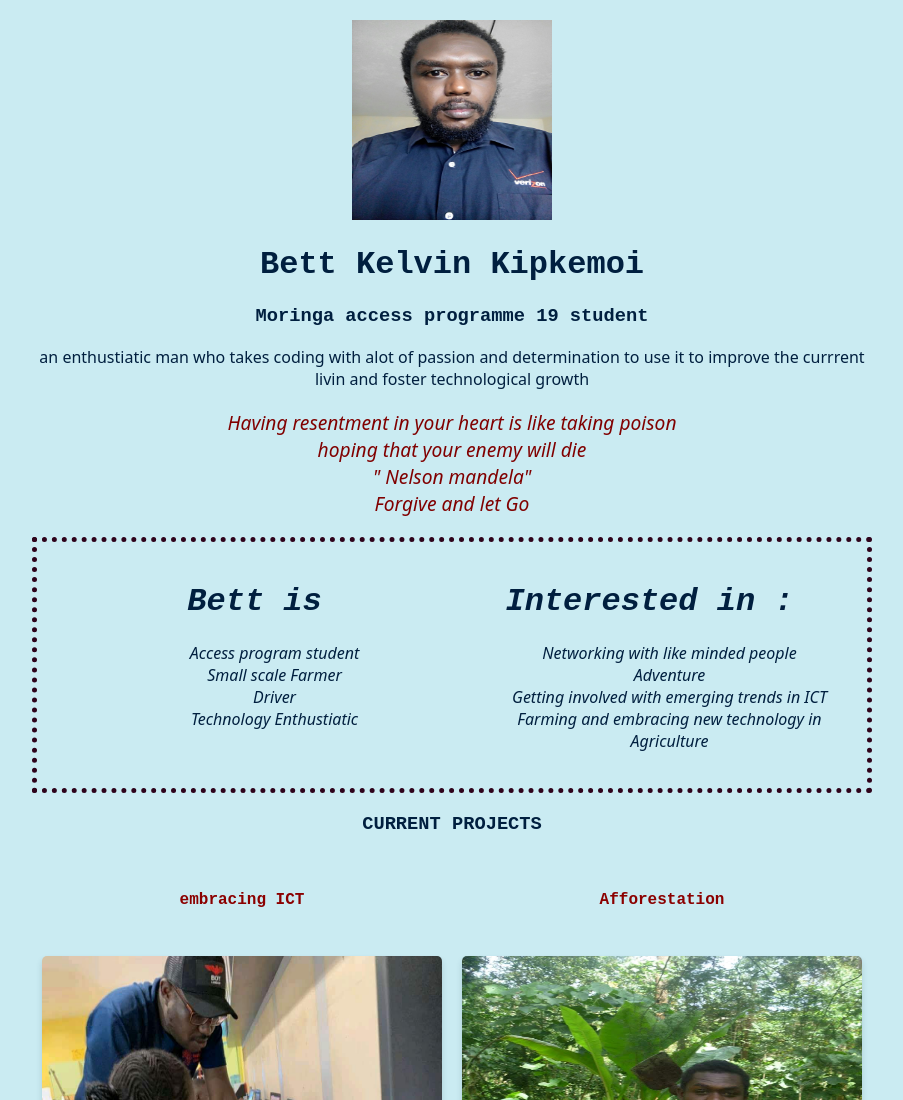
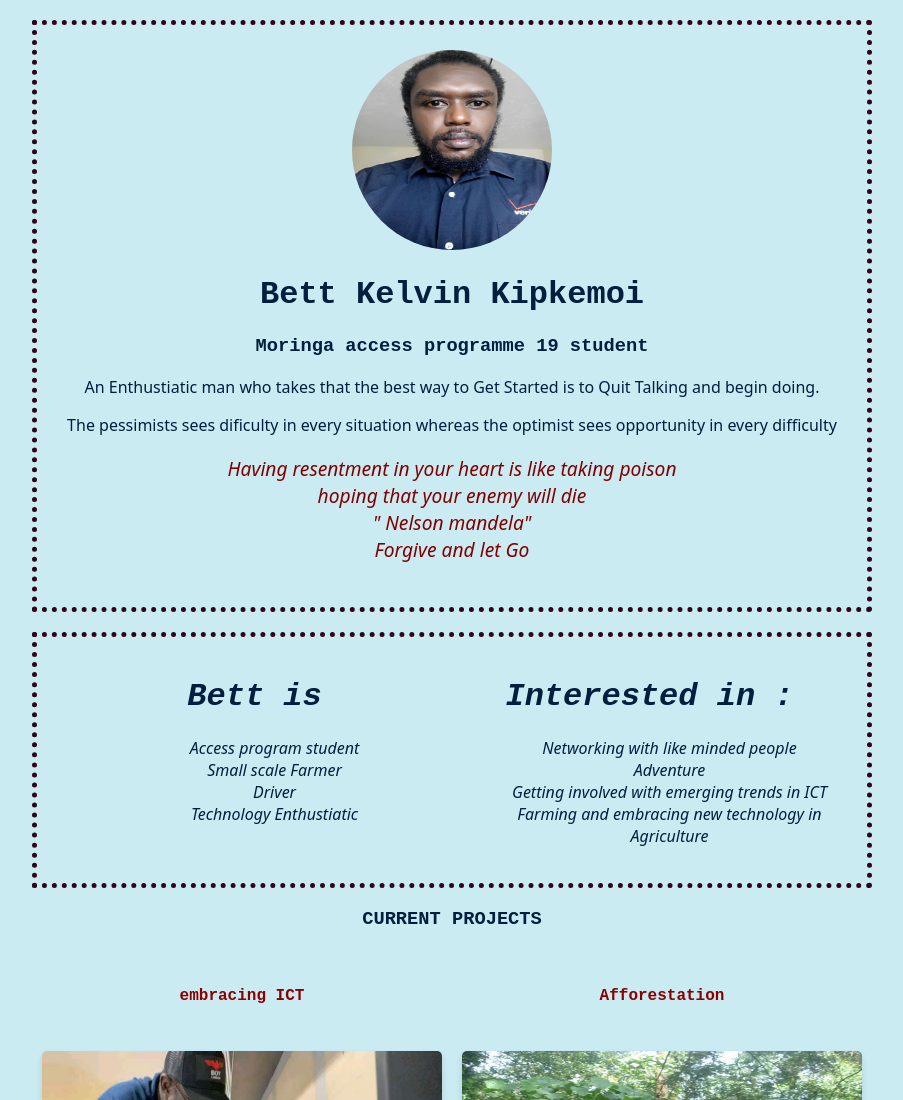
Before and after one commit to klvnbett/my_Profile, a plain HTML site: page index.html in a window 1280 px wide. Shown: the top 1100 px of the page, without its empty margins (188-1091 px from the left). Drawn offline with Linux system fonts and the light colour scheme.

Commit message:
page polishing

```diff
--- a/index.css
+++ b/index.css
@@ -33,6 +33,9 @@ h4 {
 
 .introduction {
     text-align: center;
+    border: 5px dotted rgb(46, 3, 27);
+    padding: 25px;
+    margin: 30px;
 }
 
 .about {
@@ -40,6 +43,13 @@ h4 {
     grid-template-columns: 50% 50%;
     border: 5px dotted rgb(46, 3, 27);
     padding: 20px;
+}
+
+
+/*setting radius to me.jpg*/
+
+.me {
+    border-radius: 50%;
 }
 
 .myself,
--- a/index.html
+++ b/index.html
@@ -12,10 +12,12 @@
 <body>
     <div class="container">
         <div class="introduction">
-            <img src="images\me.jpg" width="200" height="200">
+            <img class="me" src="images\me.jpg" width="200" height="200">
             <h1>Bett Kelvin Kipkemoi</h1>
             <h3> Moringa access programme 19 student</h3>
-            <p> an enthustiatic man who takes coding with alot of passion and determination to use it to improve the currrent livin and foster technological growth</p>
+            <p> An Enthustiatic man who takes that the best way to Get Started is to Quit Talking and begin doing.
+                <p>The pessimists sees dificulty in every situation whereas the optimist sees opportunity in every difficulty</p>
+            </p>
             <p class="quote"> Having resentment in your heart is like taking poison <br> hoping that your enemy will die <br> " Nelson mandela" <br> Forgive and let Go </p>
         </div>
         <div class="about">
```
